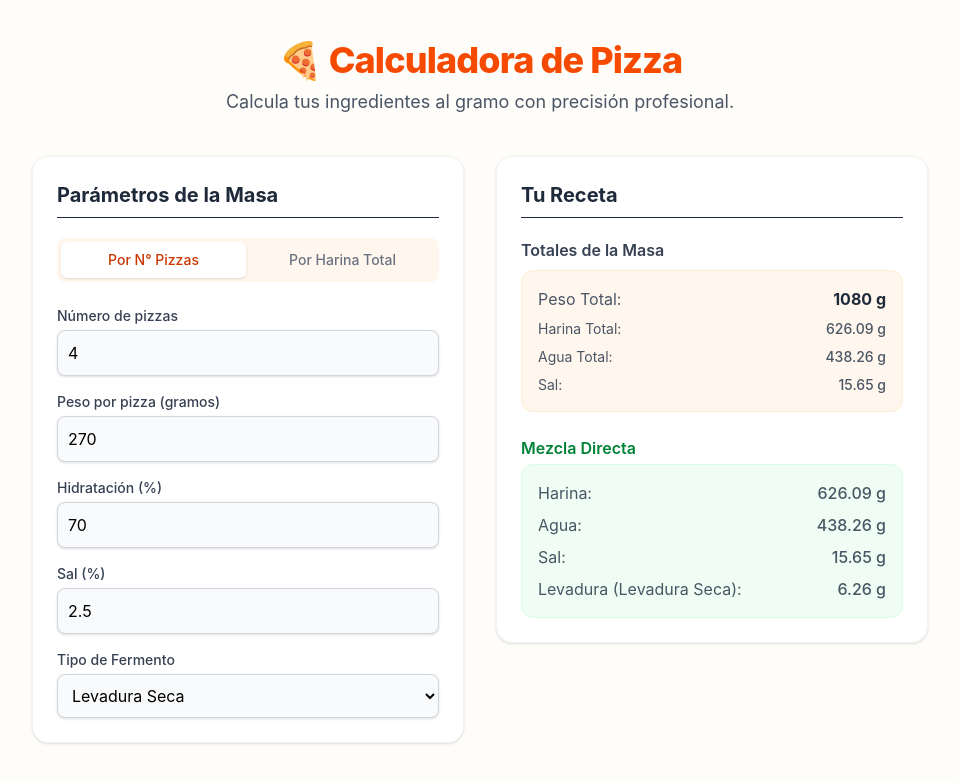
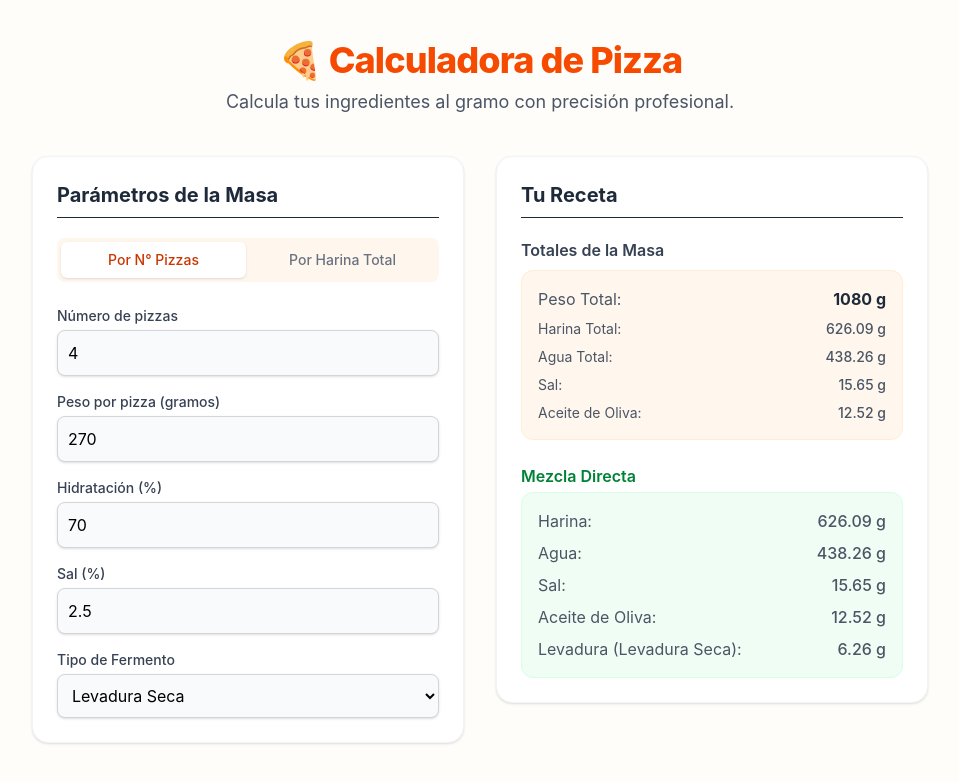
Before and after one commit to sudokurama-lab/pizza_dough_calculator, a Vue app in the folder calculadora-pizza/: page / in a window 1280 px wide. Shown: the top 782 px of the page, without its empty margins (160-1119 px from the left). Built offline with nearby package versions, Linux system fonts and the light colour scheme.

Commit message:
[main] feat: add totalOil calculation and display in RecipeResult component

```diff
--- a/calculadora-pizza/src/App.vue
+++ b/calculadora-pizza/src/App.vue
@@ -34,6 +34,7 @@
             :totalFlour="totalFlour"
             :totalWater="totalWater"
             :totalSalt="totalSalt"
+            :totalOil="totalOil"
             :preferment="preferment"
             :finalDough="finalDough"
           />
@@ -66,6 +67,7 @@ const {
   totalFlour,
   totalWater,
   totalSalt,
+  totalOil,
   preferment,
   finalDough,
   estimatedPizzas
--- a/calculadora-pizza/src/components/RecipeResult.vue
+++ b/calculadora-pizza/src/components/RecipeResult.vue
@@ -20,6 +20,10 @@
         <li class="flex justify-between items-center text-sm">
           <span>Sal:</span>
           <span class="font-medium">{{ formatWeight(totalSalt) }} g</span>
+        </li>
+        <li class="flex justify-between items-center text-sm">
+          <span>Aceite de Oliva:</span>
+          <span class="font-medium">{{ formatWeight(totalOil) }} g</span>
         </li>
       </ul>
       <div v-if="calcMode === 'total_flour'" class="mt-3 text-sm text-orange-800 bg-orange-100 p-3 rounded-lg border border-orange-200 flex items-start">
@@ -78,6 +82,10 @@
           <span>Sal:</span>
           <span class="font-medium">{{ formatWeight(finalDough.salt) }} g</span>
         </li>
+        <li class="flex justify-between items-center">
+          <span>Aceite de Oliva:</span>
+          <span class="font-medium">{{ formatWeight(finalDough.oil) }} g</span>
+        </li>
 
         <li v-if="finalDough.yeast > 0" class="flex justify-between items-center">
           <span>Levadura ({{ finalDough.yeastType }}):</span>
@@ -104,6 +112,7 @@ const props = defineProps({
   totalFlour: Number,
   totalWater: Number,
   totalSalt: Number,
+  totalOil: Number,
   preferment: Object,
   finalDough: Object
 })
--- a/calculadora-pizza/src/composables/usePizzaMath.js
+++ b/calculadora-pizza/src/composables/usePizzaMath.js
@@ -10,6 +10,9 @@ export function usePizzaMath() {
   const hydration = ref(70)
   const salt = ref(2.5)
   const fermentType = ref('Levadura Seca') // Opciones: 'Levadura Seca', 'Levadura Fresca', 'Poolish', 'Biga'.
+
+  const OIL_PERCENTAGE = 0.02 // 2% de aceite sobre la harina, se puede ajustar o hacer dinámico si se desea
+
 
   // 2. CÁLCULOS BASE DINÁMICOS
   // Si el modo es 'total_flour', la harina total es directamente lo que ingresas.
@@ -36,8 +39,9 @@ export function usePizzaMath() {
 
   const totalWater = computed(() => totalFlour.value * (hydration.value / 100))
   const totalSalt = computed(() => totalFlour.value * (salt.value / 100))
+  const totalOil = computed(() => totalFlour.value * OIL_PERCENTAGE)
 
-// 3. CÁLCULOS DE PREFERMENTO
+  // 3. CÁLCULOS DE PREFERMENTO
   const preferment = computed(() => {
     if (fermentType.value === 'Poolish') {
       const flour = totalFlour.value * 0.20
@@ -80,6 +84,7 @@ export function usePizzaMath() {
       flour: totalFlour.value - prefFlour,
       water: totalWater.value - prefWater,
       salt: totalSalt.value,
+      oil: totalOil.value,
       yeast: yeast,
       yeastType: currentYeastType
     }
@@ -98,6 +103,7 @@ export function usePizzaMath() {
     totalFlour,
     totalWater,
     totalSalt,
+    totalOil,
     preferment,
     finalDough,
     estimatedPizzas
```
